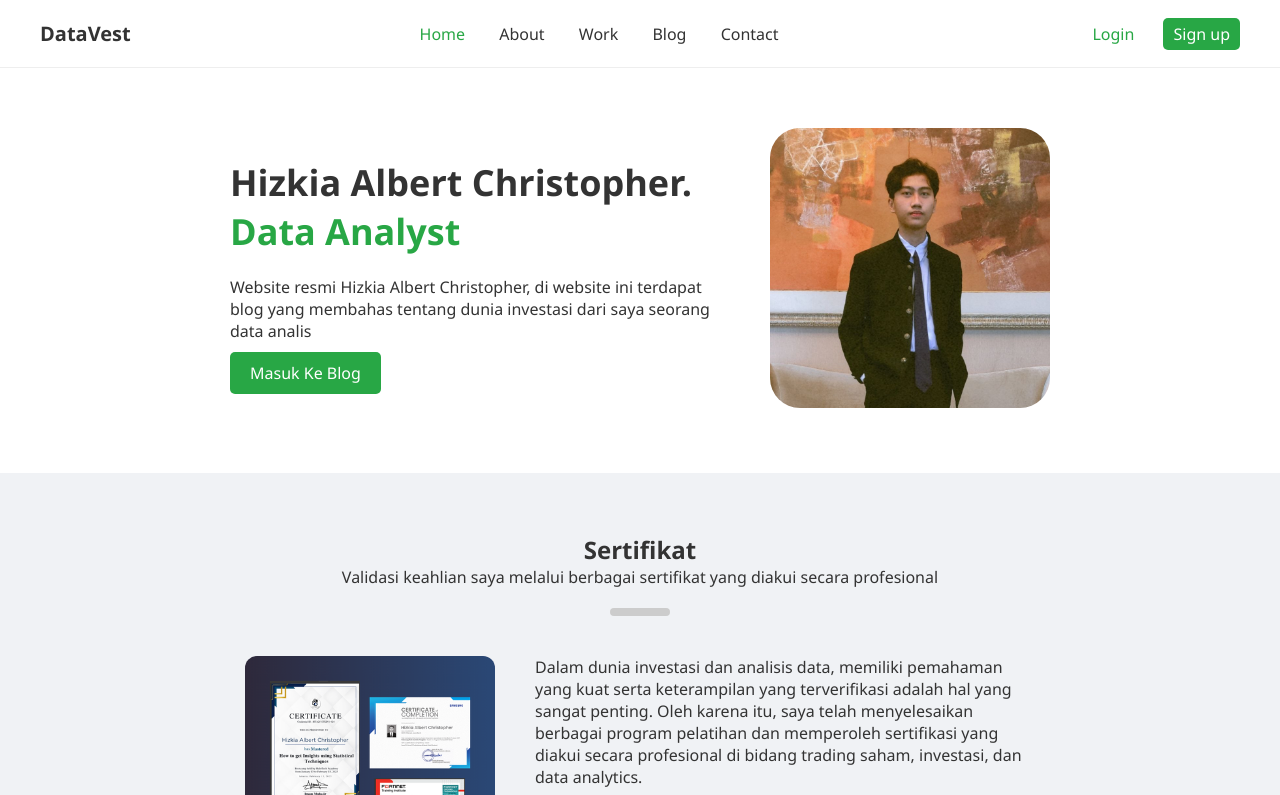
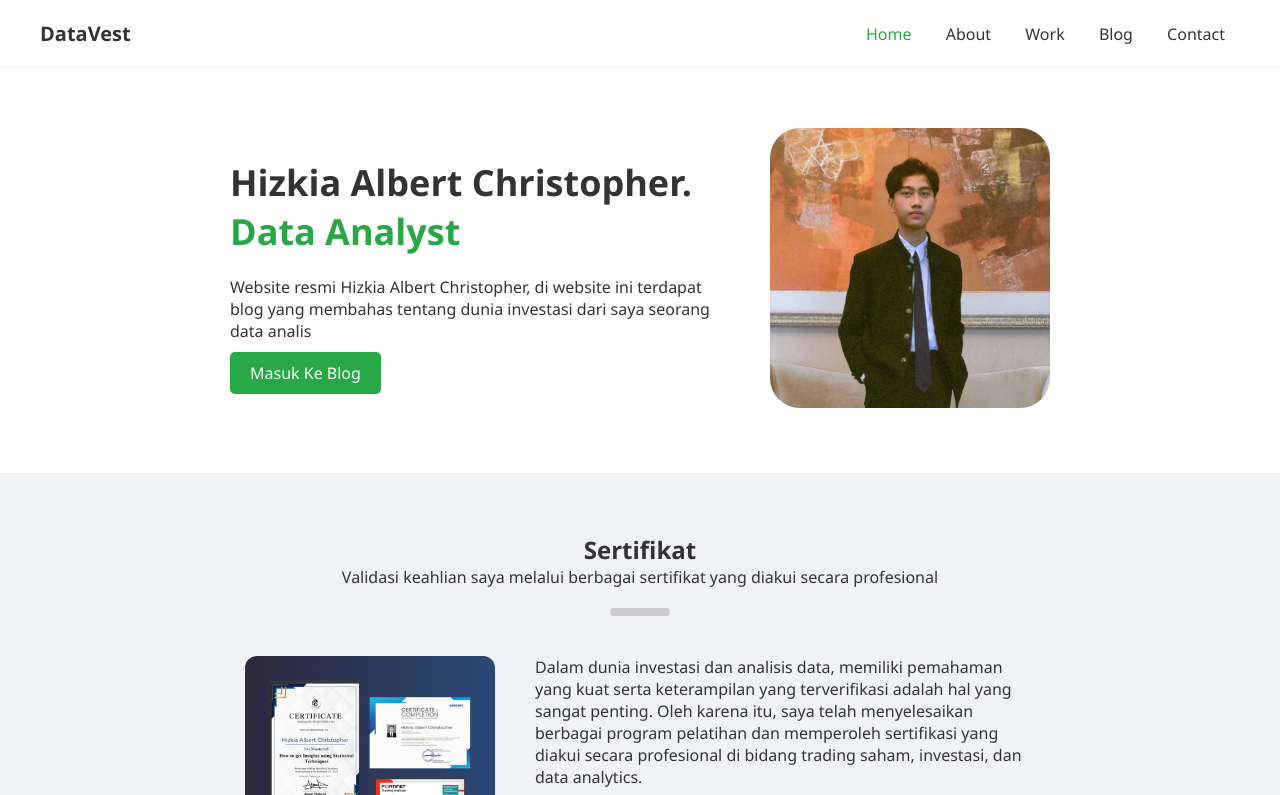
Before and after one commit to HAlbertChristopher/DataVestWebsite, a plain HTML site: page index.html in a window 1280 px wide. Shown: the top 795 px of the page. Drawn offline with Linux system fonts and the light colour scheme.

Commit message:
Add files via upload

```diff
--- a/index.css
+++ b/index.css
@@ -42,14 +42,6 @@
     border-radius: 5px;
   }
 
-  .login {
-    color: #28a745;
-  }
-
-  .signup {
-    background-color: #28a745;
-    color: white;
-  }
 
   /* Hero */
   .hero {
--- a/index.html
+++ b/index.html
@@ -19,10 +19,6 @@
         <a href="blog.html">Blog</a>
         <a href="contact.html">Contact</a>
       </nav>
-      <div class="auth-buttons">
-        <a href="#" class="login">Login</a>
-        <a href="#" class="signup">Sign up</a>
-      </div>
     </div>
   </header>
 
```
